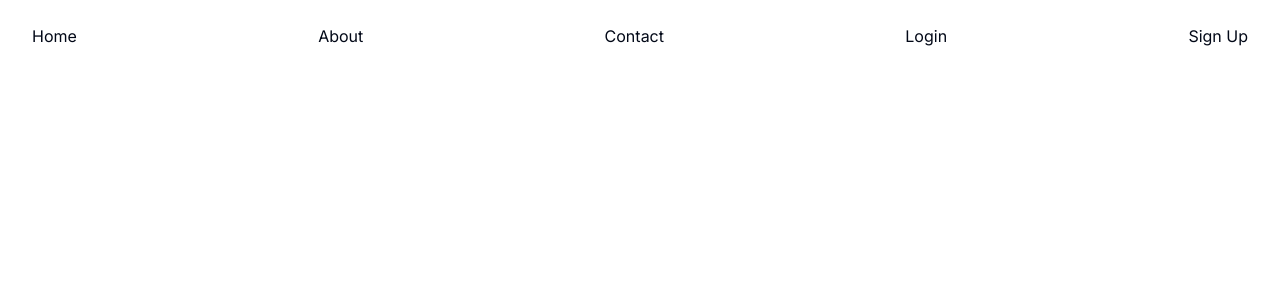
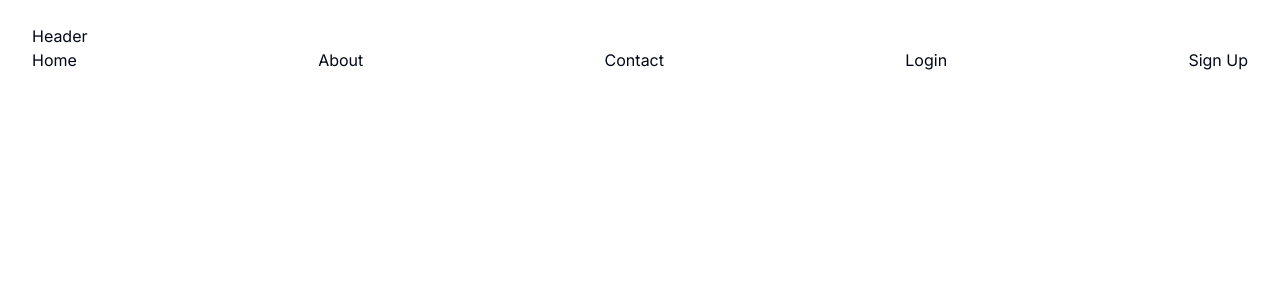
Before and after one commit to Gyanthakur/JobLoom-portal, a Next.js app: page / in a window 1280 px wide. Shown: the top 300 px of the page. Built offline with nearby package versions, Linux system fonts and the light colour scheme.

Commit message:
feat:update header

```diff
--- a/src/components/ui/common-layout/index.js
+++ b/src/components/ui/common-layout/index.js
@@ -4,7 +4,7 @@ function CommonLayout ({childern}){
     return <div className="mx-auto max-w-7xl p-6 lg:px-8 ">
 
         {/* header component */}
-
+        Header
         {/* main component */}
         <main>{childern}</main>
 
```
